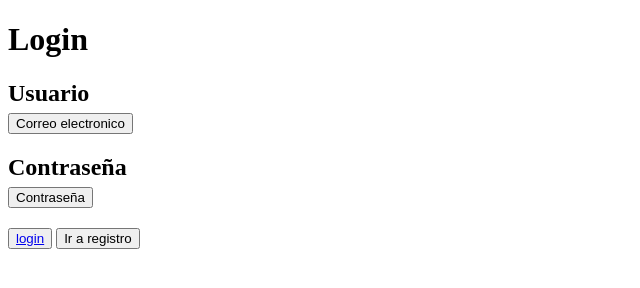
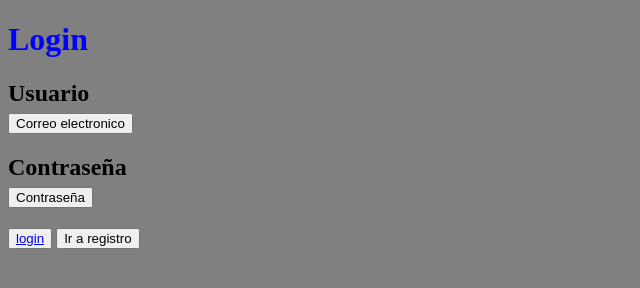
Before and after one commit to Rocio111/TODOLIST1, a plain HTML site: page portada.html in a window 1280 px wide. Shown: the whole page, without its empty margins (0-640 px from the left). Drawn offline with Linux system fonts and the light colour scheme.

Commit message:
mi primer estilo css

```diff
--- a/style.css
+++ b/style.css
@@ -1 +1,9 @@
-<></>
+body{
+	background-color:grey;
+	font-style: verdana,cursive;
+}
+h1{
+	color: blue;
+	font-size: 70;
+
+}
```
